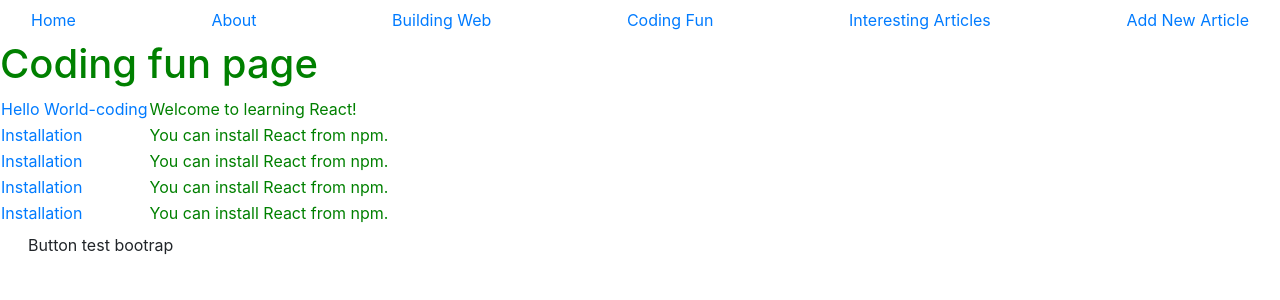
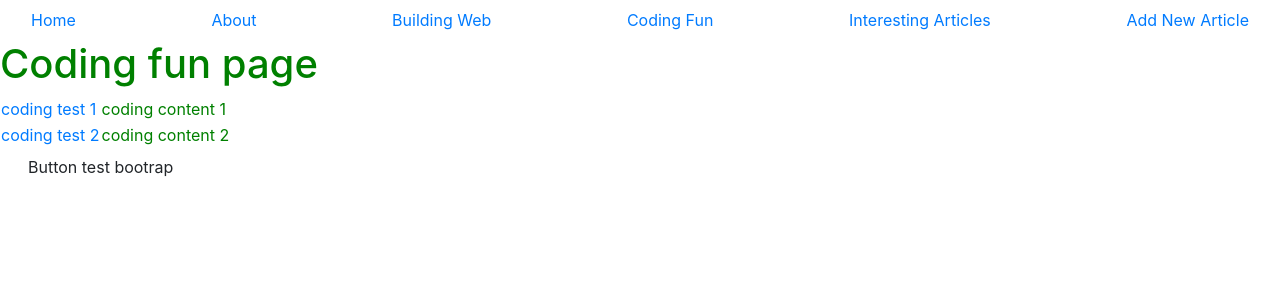
Before and after one commit to coralchen1105/create-react-app, a React (Create React App) app in the folder client/: page /coding-fun in a window 1280 px wide. Shown: the top 300 px of the page. Built offline with nearby package versions, Linux system fonts and the light colour scheme; no server answers.

Commit message:
filter data

```diff
--- a/client/api/articleApi.js
+++ b/client/src/api/articleApi.js
@@ -1,7 +1,5 @@
-"use strict";
-
-var articles = require("./articleApi").articles;
-var _ = require("lodash");
+import articles from "./articleData";
+import _ from "lodash";
 
 var uniqueId = function() {
   return (
@@ -22,7 +20,7 @@ var ArticleApi = {
   },
 
   getArticlesByType: function(type) {
-    var articleByType = _.find(articles, { type: type });
+    var articleByType = _.filter(articles.articles, { type: type });
     return _clone(articleByType);
   },
 
@@ -30,7 +28,7 @@ var ArticleApi = {
     if (article.id) {
       var existingArticleIndex = _.indexOf(
         articles,
-        _.find(articles, { id: articles.id })
+        _.find(articles.articles, { id: articles.id })
       );
       articles.splice(existingArticleIndex, 1, article);
     } else {
@@ -39,5 +37,11 @@ var ArticleApi = {
     }
 
     return _clone(article);
+  },
+
+  deleteArticle: function(id) {
+    _.remove(articles, { id: id });
   }
 };
+
+export default ArticleApi;
--- a/client/api/articleData.js
+++ b/client/src/api/articleData.js
@@ -1,4 +1,4 @@
-module.exports = {
+export default {
   articles: [
     {
       id: 1,
--- a/client/src/common/listPage.js
+++ b/client/src/common/listPage.js
@@ -14,7 +14,9 @@ class Listing extends Component {
           {this.state.data.map(post => (
             <tr key={post.id}>
               <td>
-                <Link to={"coding-fun/" + post.title}>{post.title}</Link>
+                <Link to={this.props.pageName + "/" + post.title}>
+                  {post.title}
+                </Link>
               </td>
               <td>{post.content}</td>
             </tr>
--- a/client/src/components/listingPage/codingFun.js
+++ b/client/src/components/listingPage/codingFun.js
@@ -1,45 +1,20 @@
 import React, { Component } from "react";
 import ListPage from "../../common/listPage";
-
-const posts = [
-  {
-    id: 1,
-    type: "coding-fun",
-    title: "Hello World-coding",
-    content: "Welcome to learning React!"
-  },
-  {
-    id: 2,
-    type: "coding-fun",
-    title: "Installation",
-    content: "You can install React from npm."
-  },
-  {
-    id: 3,
-    type: "coding-fun",
-    title: "Installation",
-    content: "You can install React from npm."
-  },
-  {
-    id: 4,
-    type: "coding-fun",
-    title: "Installation",
-    content: "You can install React from npm."
-  },
-  {
-    id: 5,
-    type: "coding-fun",
-    title: "Installation",
-    content: "You can install React from npm."
-  }
-];
+import ArticleApi from "../../api/articleApi";
 
 class Coding extends Component {
+  constructor(props) {
+    super(props);
+    this.state = {
+      posts: ArticleApi.getArticlesByType("coding")
+    };
+  }
+
   render() {
     return (
       <div className="nav-text">
         <h1>Coding fun page</h1>
-        <ListPage items={posts} />
+        <ListPage items={this.state.posts} pageName="coding-fun" />
       </div>
     );
   }
```
